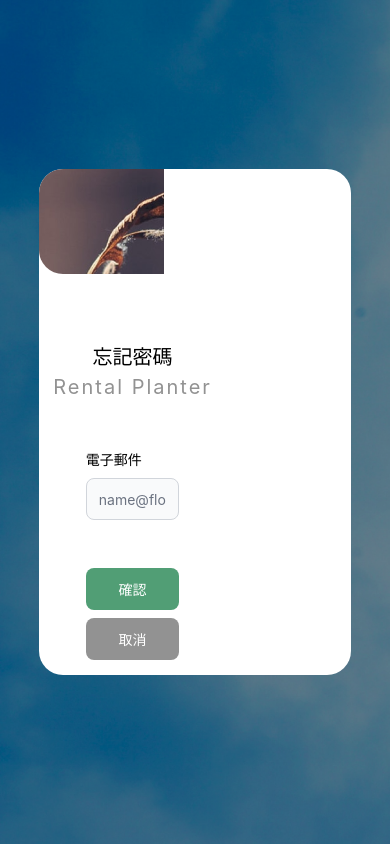
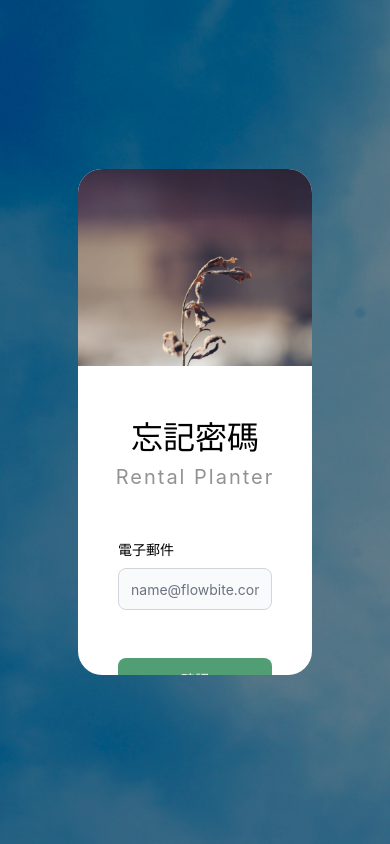
Before and after one commit to YOU-SYUAN/rental-planter, a React (Create React App) app: page /resetPwd in a window 390 px wide. Built offline with nearby package versions, Linux system fonts and the light colour scheme.

Commit message:
feat: :art: Add break point for tablet and phone.

```diff
--- a/src/pages/ResetPwd.js
+++ b/src/pages/ResetPwd.js
@@ -3,45 +3,48 @@ import plantIMG from "../assets/bg2.png";
 function Register() {
   return (
     <div
-      class="relative bg-cover flex justify-center items-center"
+      class="relative bg-cover flex justify-center items-center tablet:flex-col phone:flex-col"
       style={{ backgroundImage: `url(${Background})`, height: "100vh" }}
     >
-      <div class="rounded-3xl bg-white flex flex-row tablet:flex-col h-3/5 w-4/5">
+      <div class="rounded-3xl bg-white flex flex-row h-3/5 w-4/5 tablet:flex-col tablet:w-3/5 phone:flex-col phone:w-4/5">
         {/* <div class=""> */}
-        <img src={plantIMG} class="rounded-l-3xl object-none w-2/5"></img>
+        <img
+          src={plantIMG}
+          class="desktop:rounded-l-3xl object-cover w-2/5 tablet:w-full tablet:h-2/5 tablet:rounded-t-3xl phone:w-full phone:h-2/5 phone:rounded-t-3xl"
+        ></img>
         {/* </div> */}
         {/* <div class="flex justify-center"> */}
-        <div class="flex flex-wrap flex-col py-12 w-3/5 space-y-12">
+        <div class="flex flex-wrap flex-row m-auto py-12 w-3/5 space-y-12 overflow-y-auto tablet:w-full phone:w-full">
           {/* <div class="w-full justify-center"> */}
-          <div>
-            <h1 class="text-center text-[40px] tablet:pt-[20px] tablet:text-[20px] font-Nova_Flat font-normal">
+          <div class="w-full">
+            <h1 class="text-center text-[40px] font-Nova_Flat font-normal tablet:text-[32px] phone:text-[24px]">
               忘記密碼
             </h1>
-            <h2 class="text-[20px] text-center text-[#929292] tracking-widest font-normal">
+            <h2 class="text-[20px] text-center text-[#929292] tracking-widest font-normal tablet:text-[20px] phone:text-[14px]">
               Rental Planter
             </h2>
           </div>
-          <div class="w-full flex flex-col items-center">
+          <div class="w-full flex flex-col items-center tablet:px-10 phone:px-10">
             <label
               for="email"
-              class="block mb-2 text-sm font-medium text-black w-1/2"
+              class="block mb-2 text-sm font-medium text-black w-1/2 tablet:w-full phone:w-full"
             >
               電子郵件
             </label>
             <input
               type="email"
               id="email"
-              class="bg-gray-50 border border-gray-300 text-gray-900 text-sm rounded-lg w-1/2 h-[42px]"
+              class="bg-gray-50 border border-gray-300 text-gray-900 text-sm rounded-lg w-1/2 h-[42px] tablet:w-full phone:w-full"
               placeholder="name@flowbite.com"
               required
             />
           </div>
 
-          <div class="flex flex-col w-full space-y-2 items-center">
-            <button class="w-1/2 h-[42px] text-[14px] bg-[#519E75] text-white rounded-lg">
+          <div class="flex flex-col w-full space-y-2 items-center tablet:px-10 phone:px-10">
+            <button class="w-1/2 h-[42px] text-[14px] bg-[#519E75] text-white rounded-lg tablet:w-full phone:w-full">
               確認
             </button>
-            <button class="w-1/2 h-[42px] text-[14px] bg-[#929292] text-white rounded-lg">
+            <button class="w-1/2 h-[42px] text-[14px] bg-[#929292] text-white rounded-lg tablet:w-full phone:w-full">
               取消
             </button>
           </div>
--- a/tailwind.config.js
+++ b/tailwind.config.js
@@ -8,7 +8,7 @@ module.exports = {
     screens: {
       desktop: { min: "769px", max: "1920px" },
       tablet: { min: "376px", max: "768px" },
-      phone: { min: "375px", max: "375px" },
+      phone: { min: "100px", max: "375px" },
     },
     extend: {},
   },
```
